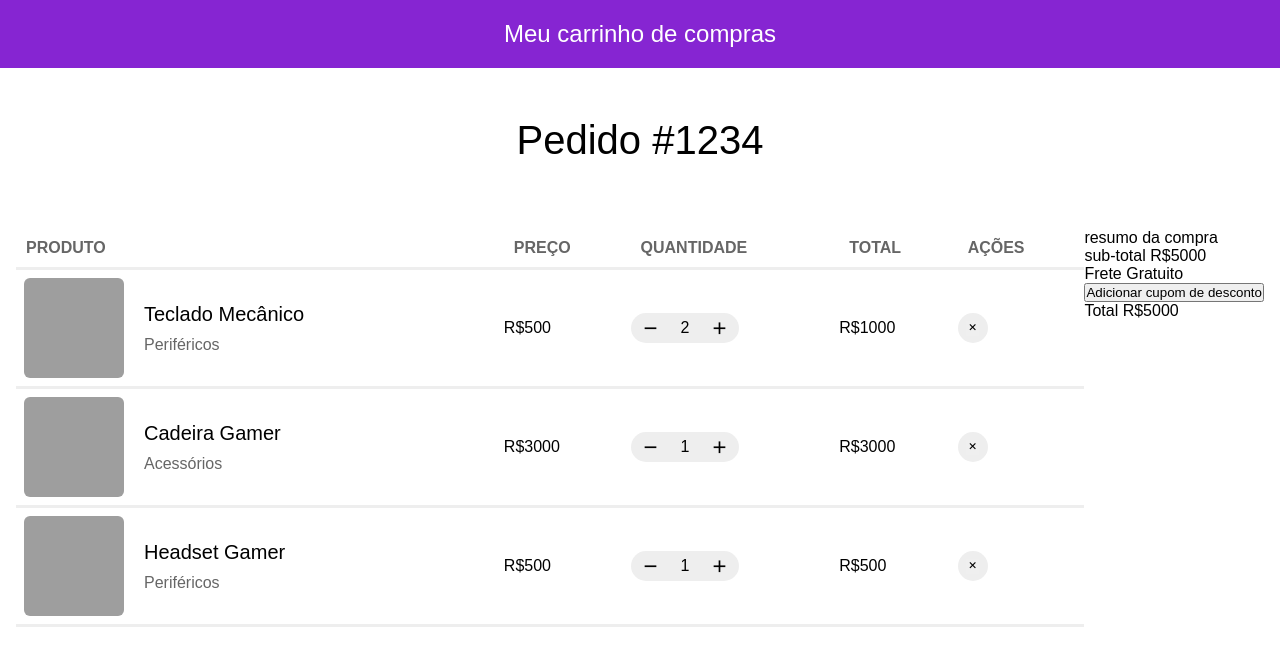
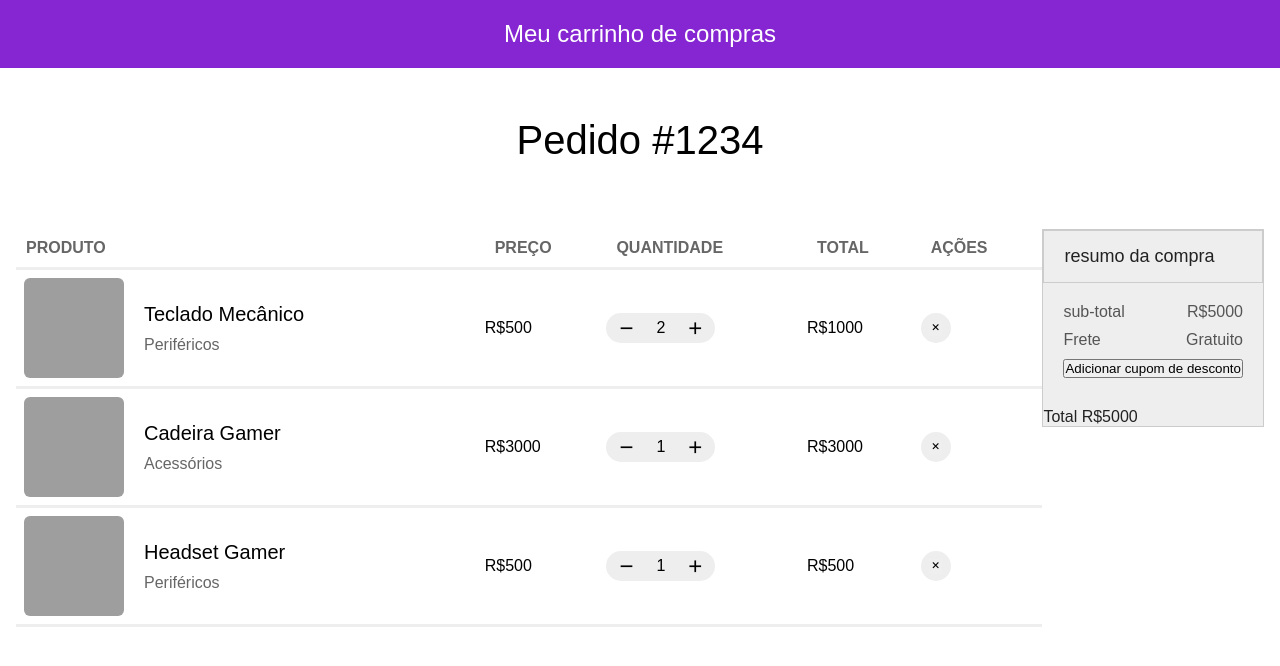
Before and after one commit to TheodoroL/carrinho-de-compras, a plain HTML site: page index.html in a window 1280 px wide. Drawn offline with nearby package versions, Linux system fonts and the light colour scheme; grey boxes are pictures that could not be loaded.

Commit message:
Estilizando o aside

```diff
--- a/css/style.css
+++ b/css/style.css
@@ -123,3 +123,30 @@ th {
     background-color: #ddd;
 
 }
+
+
+.box {
+    margin-bottom: 15px;
+    background-color: #eee;
+    color: #222;
+    border: 1px solid #ccc;
+}
+
+.box header {
+    padding: 15px 20px;
+    font-size: 18px;
+    border: 1px solid #ccc;
+
+}
+
+.details {
+    padding: 20px;
+    font-size: 16;
+}
+
+.details>div {
+    display: flex;
+    justify-content: space-between;
+    margin-bottom: 10px;
+    color: #555;
+}
--- a/index.html
+++ b/index.html
@@ -132,9 +132,13 @@
                 </section>
 
                 <aside>
+                    <div class="box">
+
                         <header>
                             resumo da compra
                         </header>
+                        <div class="details">
+
                             <div>
                                 <span>sub-total</span>
                                 <span>R$5000</span>
@@ -146,10 +150,14 @@
                             <div>
                                 <button>Adicionar cupom de desconto</button>
                             </div>
+                        </div>
+
                         <footer>
                             <span>Total</span>
                             <span>R$5000</span>
                         </footer>
+                    </div>
+
                 </aside>
             </div>
         </div>
```
Lines whose indentation alone changed are shown as unchanged.
